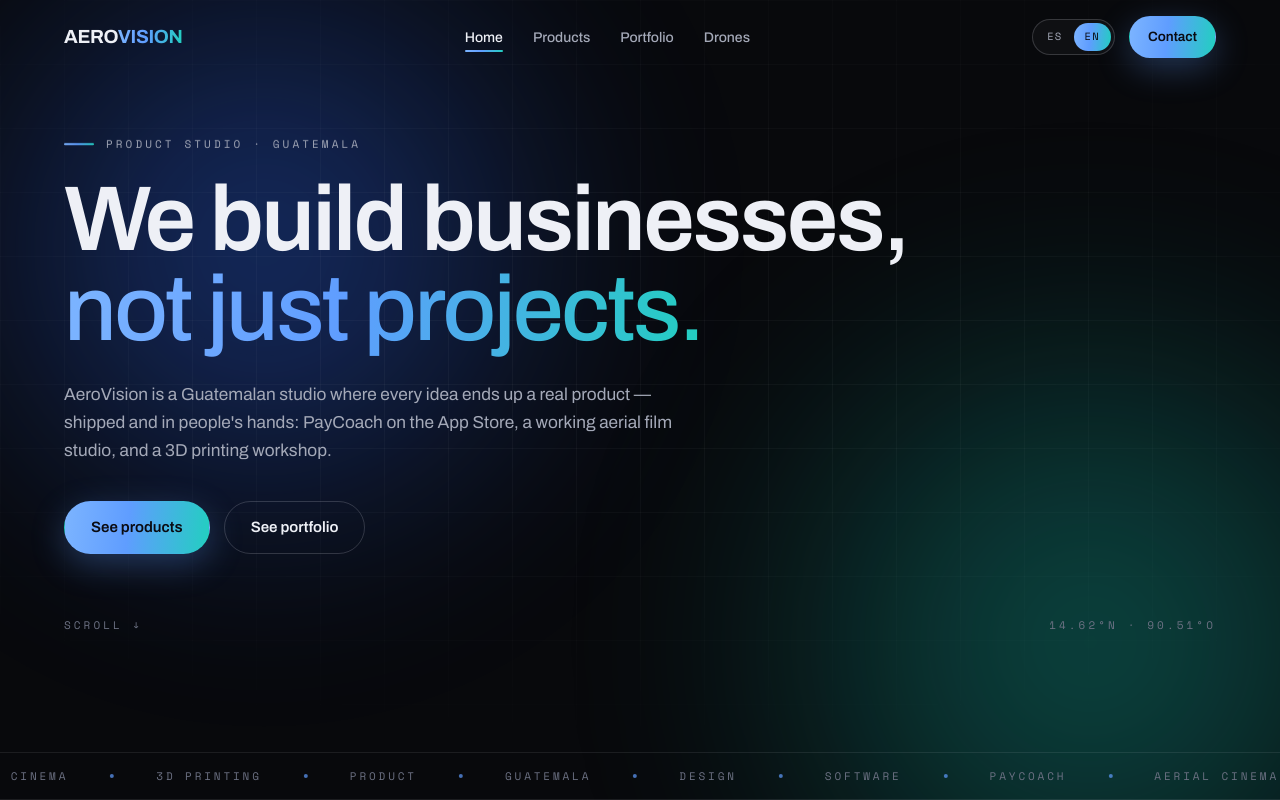
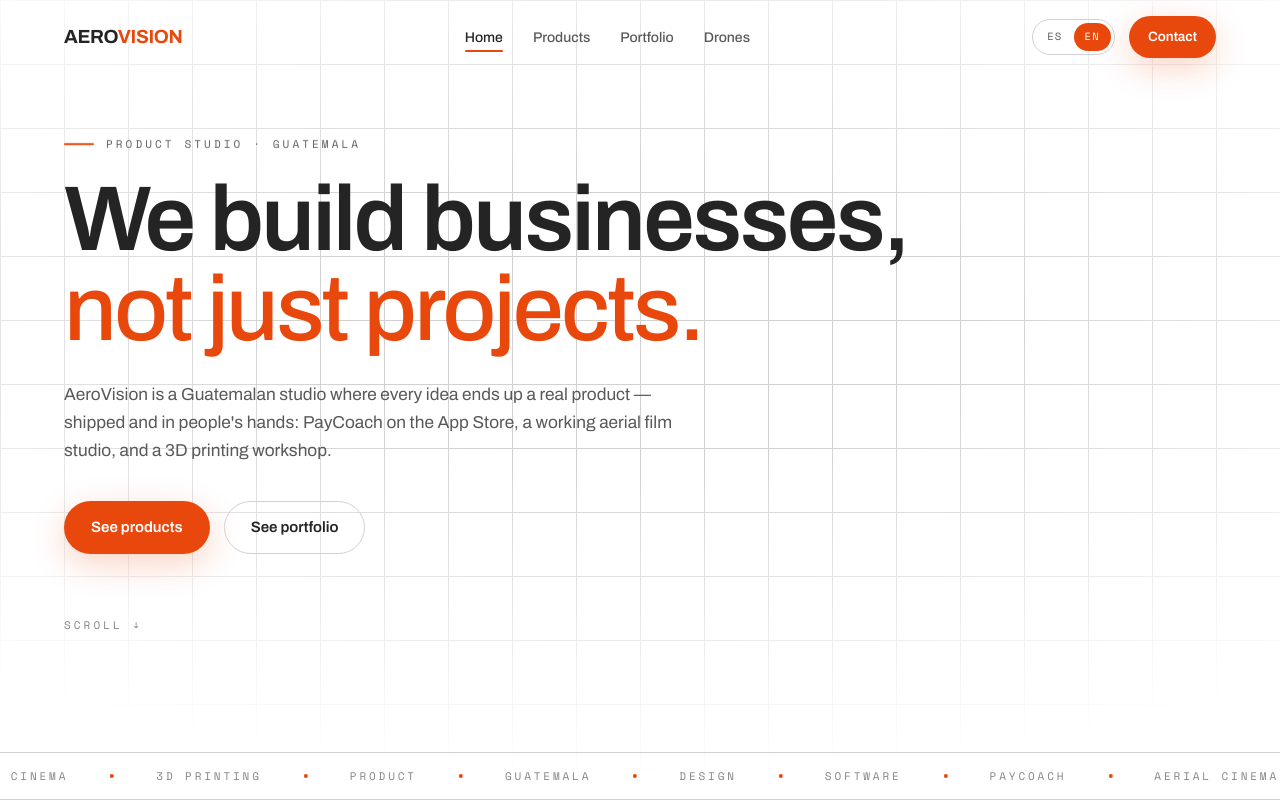
Before and after one commit to DaniePRO93/aereovision, a React (Vite) app: page / in a window 1280 px wide. Shown: the top 800 px of the page. Built offline with nearby package versions, Linux system fonts and the light colour scheme; a web font is replaced by a local one.

Commit message:
Home con paleta blanca/naranja y sin coordenadas

```diff
--- a/src/pages/Home.tsx
+++ b/src/pages/Home.tsx
@@ -98,7 +98,6 @@ const Home = () => {
 
           <div className="st-hero__foot">
             <span className="sv-mono">{t(homeCopy.hero.scroll)} ↓</span>
-            <span className="sv-mono">14.62°N · 90.51°O</span>
           </div>
 
           <div className="st-marquee" aria-hidden="true">
@@ -193,7 +192,7 @@ const Home = () => {
                 <>
                   <span className="st-workrow__idx">{String(i + 1).padStart(2, "0")}</span>
                   <span className="st-workrow__name">
-                    <span className="st-workrow__dot" style={{ background: item.accent }} />
+                    <span className="st-workrow__dot" />
                     {item.name}
                   </span>
                   <span className="st-workrow__role">{t(item.role)}</span>
--- a/src/pages/Index.tsx
+++ b/src/pages/Index.tsx
@@ -239,7 +239,6 @@ const Index = () => {
             <span className="av-rec">
               <i /> REC
             </span>
-            <span className="av-hud-hide-sm">14.62°N · 90.51°O — Guatemala</span>
             <span>4K / 6K CINE</span>
           </div>
         </div>
--- a/src/styles/studio.css
+++ b/src/styles/studio.css
@@ -1,15 +1,34 @@
 /* ============================================================
    Home corporativo — "Studio" (.st-root)
-   Tinta profunda + aurora azul/turquesa, tomada del emblema.
-   Emparenta con el sitio de drones (mismo lienzo oscuro) pero con
-   la temperatura opuesta.
+   Paleta de cuatro colores: blanco de fondo, naranja #e9480d para
+   acentos y componentes, gris #d1d1d1 para líneas y retículas, y
+   #242424 para texto y superficies oscuras. Todo va scoped a .st-root:
+   las demás páginas conservan su lienzo oscuro.
    ============================================================ */
 
 .st-root {
-  --sv-accent: #5f9dff;
-  --sv-accent2: #2fd8c3;
-  --sv-accent-grad: linear-gradient(96deg, #7cb4ff 0%, #5f9dff 44%, #22cfc0 100%);
-  --sv-accent-glow: rgba(95, 157, 255, 0.3);
+  --st-white: #ffffff;
+  --st-orange: #e9480d;
+  --st-line: #d1d1d1;
+  --st-dark: #242424;
+
+  /* Tokens compartidos, reescritos con la paleta */
+  --sv-ink: var(--st-white);
+  --sv-ink2: var(--st-white);
+  --sv-surface: var(--st-white);
+  --sv-surface2: var(--st-white);
+  --sv-text: var(--st-dark);
+  --sv-text2: color-mix(in srgb, var(--st-dark) 76%, var(--st-white));
+  --sv-muted: color-mix(in srgb, var(--st-dark) 56%, var(--st-white));
+  --sv-line: var(--st-line);
+  --sv-line-strong: var(--st-line);
+  --sv-accent: var(--st-orange);
+  --sv-accent2: var(--st-orange);
+  --sv-accent-grad: linear-gradient(var(--st-orange), var(--st-orange));
+  --sv-accent-glow: rgba(233, 72, 13, 0.24);
+  --sv-nav-fg: var(--st-dark);
+  --sv-nav-fg2: var(--sv-text2);
+  --sv-foot-bg: var(--st-white);
 
   background: var(--sv-ink);
   color: var(--sv-text);
@@ -17,6 +36,62 @@
   min-height: 100vh;
   overflow-x: clip;
   position: relative;
+}
+
+/* ------------------------------------ Componentes compartidos */
+.st-root .sv-cta,
+.st-root .sv-lang button[data-active="true"] {
+  color: var(--st-white);
+}
+.st-root .sv-ghost:hover {
+  border-color: var(--st-dark);
+  background: transparent;
+}
+.st-root .sv-nav--solid {
+  background: rgba(255, 255, 255, 0.9);
+  border-bottom-color: var(--st-line);
+}
+.st-root .sv-lang {
+  background: transparent;
+}
+.st-root .sv-menu {
+  background: rgba(255, 255, 255, 0.98);
+}
+
+/* Tarjetas de producto: marco oscuro #242424 con acento naranja */
+.st-root .sv-frame {
+  background: var(--st-dark);
+  border-color: var(--st-dark);
+}
+.st-root .sv-card:hover .sv-frame {
+  border-color: var(--st-orange);
+  box-shadow: 0 26px 60px -22px rgba(233, 72, 13, 0.5);
+}
+.st-root .sv-frame::after {
+  background: linear-gradient(
+    180deg,
+    rgba(36, 36, 36, 0.55) 0%,
+    rgba(36, 36, 36, 0.4) 30%,
+    rgba(36, 36, 36, 0.75) 62%,
+    rgba(36, 36, 36, 0.94) 100%
+  );
+}
+.st-root .sv-frame__img {
+  filter: grayscale(1);
+}
+.st-root .sv-logo:not(.sv-logo--dark) {
+  background: var(--st-white);
+}
+.st-root .sv-logo--dark {
+  background: var(--st-dark);
+}
+.st-root .sv-frame__btn {
+  background: var(--st-white);
+  color: var(--st-dark);
+}
+.st-root .sv-card:hover .sv-frame__btn {
+  background: var(--st-orange);
+  color: var(--st-white);
 }
 
 /* ------------------------------------------------------ HERO */
@@ -31,12 +106,9 @@
   overflow: hidden;
 }
 
-/* Aurora: dos manchas de color muy difusas que respiran */
+/* Aurora: desactivada con la paleta blanca (se deja el markup por si vuelve) */
 .st-aurora {
-  position: absolute;
-  inset: 0;
-  pointer-events: none;
-  z-index: 0;
+  display: none;
 }
 .st-aurora::before,
 .st-aurora::after {
@@ -72,14 +144,14 @@
   }
 }
 
-/* Retícula técnica sobre la aurora */
+/* Retícula técnica de fondo */
 .st-grid {
   position: absolute;
   inset: 0;
   z-index: 0;
   pointer-events: none;
-  background-image: linear-gradient(rgba(255, 255, 255, 0.035) 1px, transparent 1px),
-    linear-gradient(90deg, rgba(255, 255, 255, 0.035) 1px, transparent 1px);
+  background-image: linear-gradient(var(--st-line) 1px, transparent 1px),
+    linear-gradient(90deg, var(--st-line) 1px, transparent 1px);
   background-size: 64px 64px;
   mask-image: radial-gradient(100% 70% at 50% 40%, #000 25%, transparent 82%);
 }
@@ -162,7 +234,6 @@
   height: 4px;
   border-radius: 50%;
   background: var(--sv-accent);
-  opacity: 0.7;
 }
 
 @keyframes st-marquee {
@@ -191,7 +262,6 @@
 .st-about {
   border-top: 1px solid var(--sv-line);
   border-bottom: 1px solid var(--sv-line);
-  background: linear-gradient(180deg, rgba(95, 157, 255, 0.05), transparent 60%);
 }
 .st-about__grid {
   display: grid;
@@ -259,7 +329,7 @@
   transition: background 0.3s ease, padding-left 0.3s var(--sv-ease);
 }
 .st-workrow:hover {
-  background: rgba(255, 255, 255, 0.025);
+  background: rgba(36, 36, 36, 0.03);
   padding-left: 18px;
 }
 .st-workrow__idx {
@@ -281,6 +351,7 @@
   height: 8px;
   border-radius: 50%;
   flex: none;
+  background: var(--sv-accent);
 }
 .st-workrow__role {
   color: var(--sv-text2);
@@ -293,7 +364,7 @@
 }
 .st-workrow:hover .st-workrow__arrow {
   transform: translateX(5px);
-  color: var(--sv-text);
+  color: var(--sv-accent);
 }
 
 /* --------------------------------------------------- CONTACTO */
```
